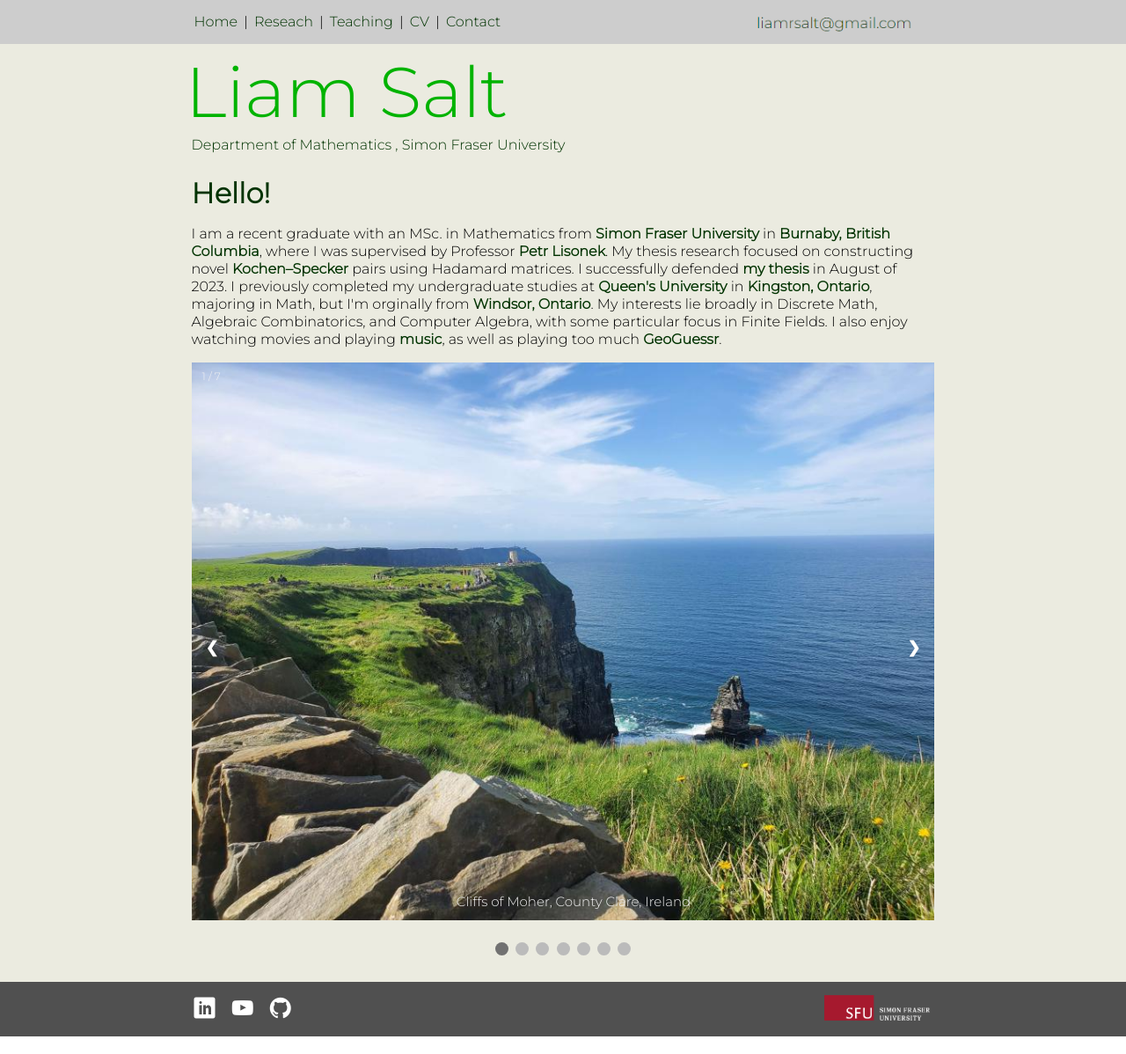
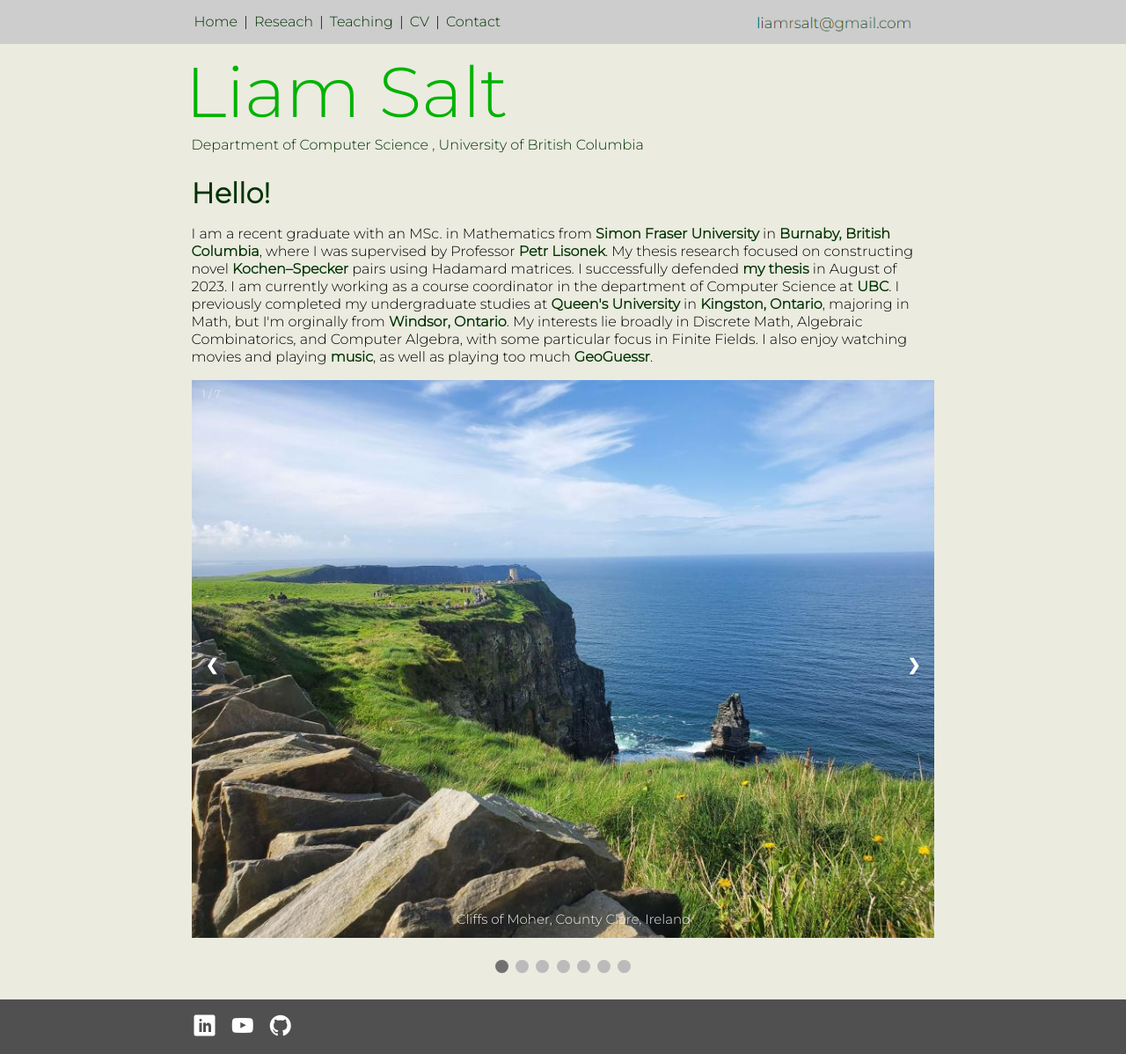
Before and after one commit to liamSalt/liamSalt.github.io, a plain HTML site: page index.html in a window 1280 px wide. Shown: the whole page at 88% size. Drawn offline with Linux system fonts and the light colour scheme; files whose address does not match are found by name.

Commit message:
updated current position

```diff
--- a/index.html
+++ b/index.html
@@ -39,8 +39,8 @@
 	<div class = "mainBit">
 
 		<p id="name">Liam Salt </p>
-		<a id="department" href='http://www.sfu.ca/math.html'> Department of Mathematics</a>
-		<a id="school" href='https://www.sfu.ca/'>, Simon Fraser University </a>
+		<a id="department" href='http://www.cs.ubc.ca'> Department of Computer Science</a>
+		<a id="school" href='https://www.ubc.ca/'>, University of British Columbia </a>
 
 		<div id="biography">
 			<h1> Hello! </h1>
@@ -48,6 +48,7 @@
 
 			<p> I am a recent graduate with an MSc. in Mathematics from <a class='linktext' href='http://www.wikipedia.org/wiki/Simon_Fraser_University'> Simon Fraser University</a> in <a class='linktext' href='http://www.wikipedia.org/wiki/Burnaby'> Burnaby, British Columbia</a>, where I was supervised by Professor <a class='linktext' href="https://www.sfu.ca/math/people/faculty/plisonek.html">Petr Lisonek</a>.
 			My thesis research focused on constructing novel <a class='linktext' href="https://en.wikipedia.org/wiki/Kochen%E2%80%93Specker_theoremKochen-Specker"> Kochen&#8211Specker</a> pairs using Hadamard matrices. I successfully defended <a class='linktext' href ='https://summit.sfu.ca/item/36526'> my thesis </a> in August of 2023.
+			I am currently working as a course coordinator in the department of Computer Science at <a class='linktext' href='http://www.wikipedia.org/wiki/University_of_British_Columbia'> UBC</a>.
 			I previously completed my undergraduate studies at <a class ='linktext' href="https://www.queensu.ca">Queen's University</a> in <a class='linktext' href='http://www.wikipedia.org/wiki/Kingston_Ontario'> Kingston, Ontario</a>, majoring in Math,
 			but I'm orginally from <a class='linktext' href='http://www.wikipedia.org/wiki/Windsor_Ontario'> Windsor, Ontario</a>. My interests lie broadly in Discrete Math, Algebraic Combinatorics, and Computer Algebra, with some
 			particular focus in Finite Fields. I also enjoy watching movies and playing <a class='linktext' href='music.html'>music</a>, as well as playing too much <a class ='linktext' href='https://www.geoguessr.com'>GeoGuessr</a>.</p>
@@ -130,7 +131,7 @@
 			<a id="linkedin-icon" href="https://ca.linkedin.com/in/liam-salt-a61b90124"> <i aria-hidden="true" class="icon-linkedin" title="LinkedIn"></i><span class="sr-only"></span></a>
 			<a id="youtube-icon" href="https://www.youtube.com/channel/UCrpNXznNyJnmz3zSbFi3TeA"> <i aria-hidden="true" class="icon-youtube" title="YouTube"></i><span class="sr-only"></span></a>
 			<a id = "github-icon" href="https://github.com/liamSalt"> <i aria-hidden="true" class="icon-github" title="Github"></i><span class="sr-only"></span></a>
-			<a href="https://www.sfu.ca"><img id="sfu-logo" src="img/SFU_horizontal_reversed_colour_rgb.png" alt="SFU Logo"></a>
+			<!-- <a href="https://www.sfu.ca"><img id="sfu-logo" src="img/SFU_horizontal_reversed_colour_rgb.png" alt="SFU Logo"></a> -->
 		</div>
 	</footer>
 
```
Also changed, not shown: CV.html (+1 -1 lines), contact.html (+1 -1 lines), music.html (+1 -1 lines), research.html (+1 -1 lines), teaching.html (+1 -1 lines).
